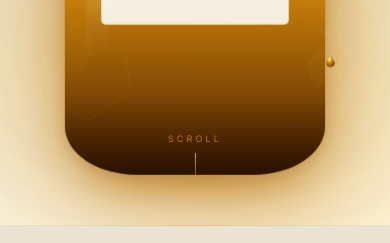
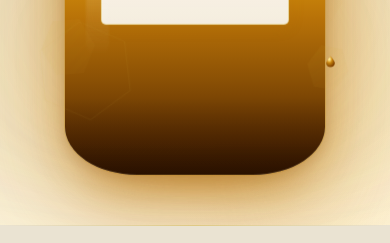
Before and after one commit to GaliGara/honey-app, a Next.js app: page / in a window 390 px wide. Shown: the part 1020-1263 px from the top of the page. Built offline with nearby package versions, Linux system fonts and the light colour scheme; a web font is replaced by a local one.

Commit message:
fix: hide hero scroll indicator on mobile

```diff
--- a/src/components/landing/hero-section.tsx
+++ b/src/components/landing/hero-section.tsx
@@ -159,7 +159,7 @@
 
       {/* Scroll indicator */}
       <div
-        className="absolute bottom-8 left-1/2 -translate-x-1/2 flex flex-col items-center gap-2"
+        className="absolute bottom-8 left-1/2 -translate-x-1/2 hidden lg:flex flex-col items-center gap-2"
         style={{ color: "#B87514" }}
         aria-hidden
       >
```
